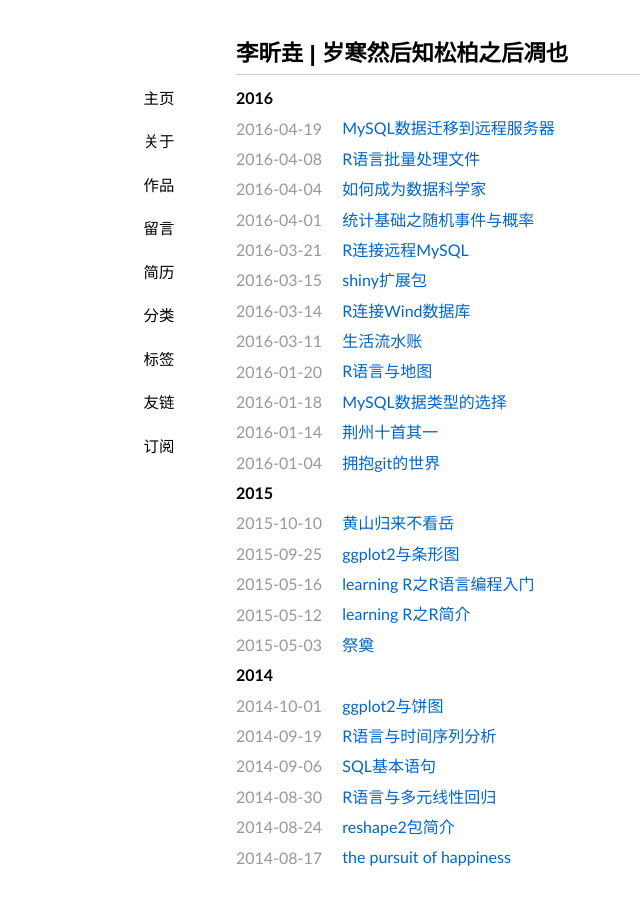
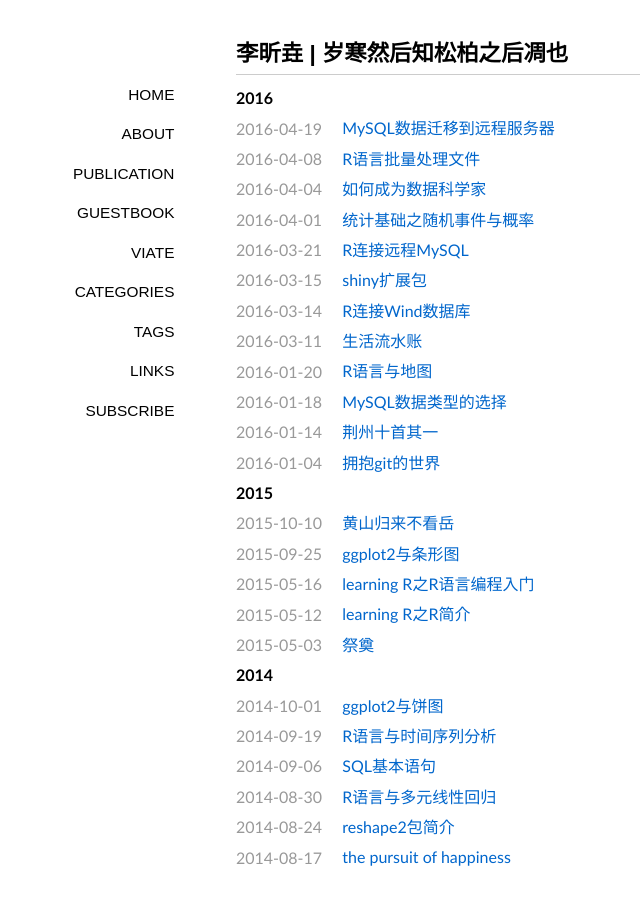
Before and after one commit to lixinyao/jekyll_blog, a Jekyll site: the page built from index.md, in a window 1280 px wide. Shown: the whole page, without its empty margins (104-744 px from the left). Built offline with Jekyll 4.4.1, drawn with Linux system fonts in a browser that asks for light colours; nearby versions of some CDN libraries; some web fonts are replaced.

Commit message:
侧边栏标题改为英文

```diff
--- a/_layouts/default.html
+++ b/_layouts/default.html
@@ -23,15 +23,15 @@
         <h1>{{ page.title }}</h1>
         </header>
         <nav>
-        <span><a title="home page" class="" href="{{ site.url }}/">主页</a></span>
-        <span><a title="about" class="" href="{{ site.url }}/about/">关于</a></span>
-        <span><a title="publication" class="" href="{{ site.url }}/publication/">作品</a></span>
-        <span><a title="guestbook" class="" href="{{ site.url }}/guestbook/">留言</a></span>
-        <span><a title="vitae" class="" href="{{ site.url }}/vitae/">简历</a></span>
-        <span><a title="categories" class="" href="{{ site.url }}/categories/">分类</a></span>
-        <span><a title="tags" class="" href="{{ site.url }}/tags/">标签</a></span>
-        <span><a title="links" class="" href="{{ site.url }}/links/">友链</a></span>
-        <span><a title="subscribe by RSS" class="" href="{{ site.url }}/feed/">订阅</a></span>
+        <span><a title="home page" class="" href="{{ site.url }}/">home</a></span>
+        <span><a title="about" class="" href="{{ site.url }}/about/">about</a></span>
+        <span><a title="publication" class="" href="{{ site.url }}/publication/">publication</a></span>
+        <span><a title="guestbook" class="" href="{{ site.url }}/guestbook/">guestbook</a></span>
+        <span><a title="vitae" class="" href="{{ site.url }}/vitae/">viate</a></span>
+        <span><a title="categories" class="" href="{{ site.url }}/categories/">categories</a></span>
+        <span><a title="tags" class="" href="{{ site.url }}/tags/">tags</a></span>
+        <span><a title="links" class="" href="{{ site.url }}/links/">links</a></span>
+        <span><a title="subscribe by RSS" class="" href="{{ site.url }}/feed/">subscribe</a></span>
         </nav>
         <article class="content">
         {{ content }}
```
